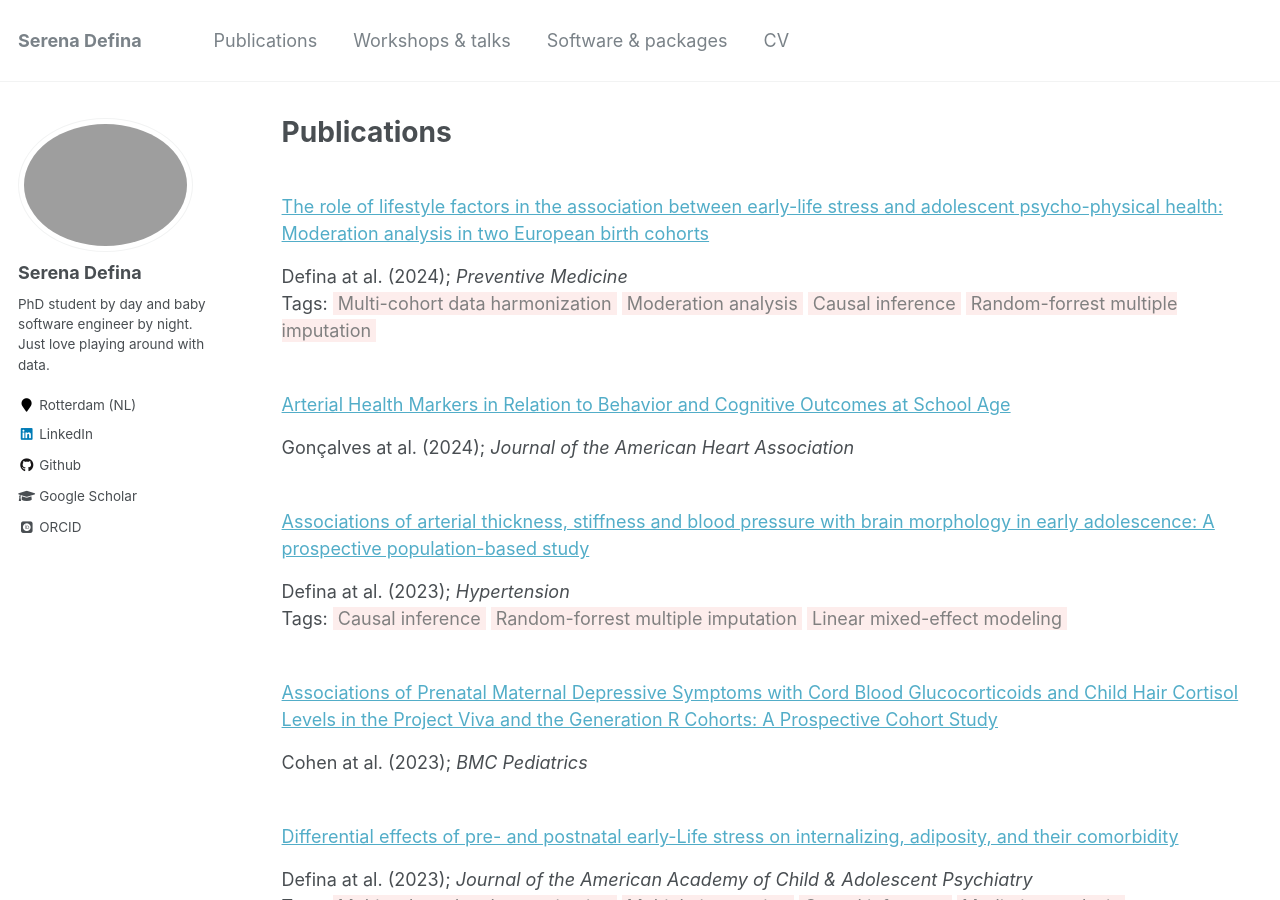
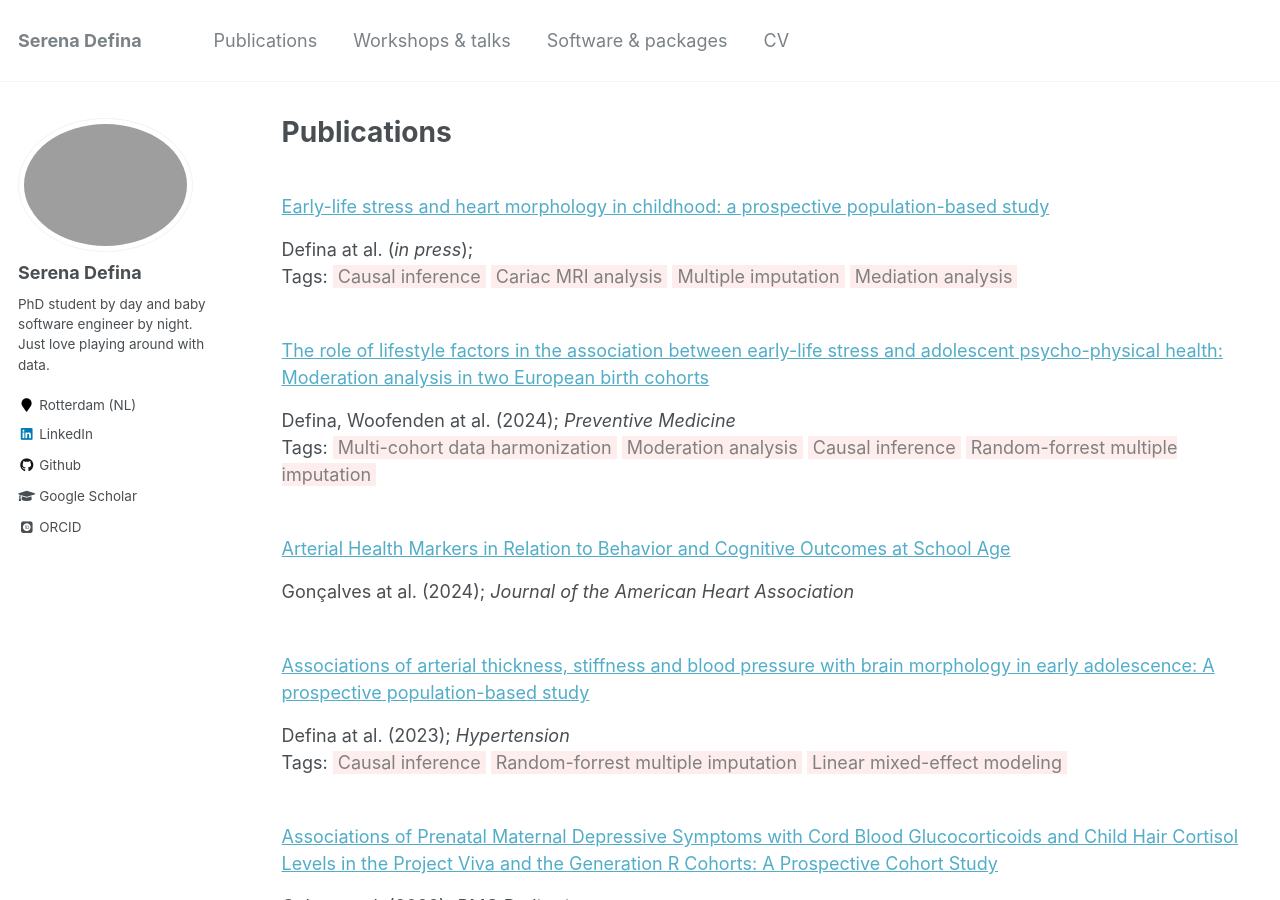
Before and after one commit to SereDef/seredef.github.io, a Jekyll site: the page built from _pages/publications.md, in a window 1280 px wide and 900 px high. Built offline with Jekyll 4.4.1, drawn with Linux system fonts in a browser that asks for light colours; some web fonts are replaced.

Commit message:
add in press pubs

```diff
--- a/_publications/2024-05-01-ELS-by-lifestyle-paper.md
+++ b/_publications/2024-05-01-ELS-by-lifestyle-paper.md
@@ -5,7 +5,7 @@ collection: publications
 permalink: /publication/2024-05-01-ELS-by-lifestyle-paper
 excerpt: ''
 date: 2024-05-01
-venue: 'Defina at al. (2024); <i>Preventive Medicine</i>'
+venue: 'Defina, Woofenden at al. (2024); <i>Preventive Medicine</i>'
 tag_list:
     - Multi-cohort data harmonization
     - Moderation analysis
@@ -20,7 +20,7 @@ Moderation analysis in two European birth cohorts&quot; <i>Preventive Medicine</
 
 Check out this paper's [GitHub repository](https://github.com/SereDef/lifestyle-moderators-project)
 
-**Abstract** \
+**Abstract**
 
 <ins>Objective</ins>:
 Early-life stress (ELS) is an established risk factor for a host of adult mental and physical health problems, including
--- /dev/null
+++ b/_publications/2024-06-01-longitudinal-codev-paper.md
@@ -0,0 +1,25 @@
+---
+title: "Longitudinal co-development of depressive symptoms and cardio-metabolic risk factors from childhood to young
+adulthood"
+collection: publications
+permalink: /publication/2024-06-01-longitudinal-codev-paper
+excerpt: ''
+date: 2024-06-01
+venue: 'Defina at al. (<i>in press</i>); <i>JAMA Psychiatry</i>'
+tag_list:
+    - Random-intercept cross-lag panel model
+    - Generalized cross-lag panel model
+    - Dash web application
+    - Causal inference
+    - Longitudinal data analysis
+paperurl: ''
+citation: '<b>Defina, S.</b>, Cecil, C.A.M.,  Felix, J.F., Walton, E., & Tiemeier, H. (<i>in press</i>) ...
+
+---
+
+Check out this paper's [GitHub repository](https://github.com/SereDef/comorb-longit-project) and interactive
+[web application](https://longit-comorbidity.onrender.com)
+
+**Abstract**
+
+In progress
--- /dev/null
+++ b/_publications/2024-07-01-ELS-cortical-myelin-paper.md
@@ -0,0 +1,22 @@
+---
+title: "Early-life stress exposure and intracortical myelination in childhood: a population-based neuroimaging study"
+collection: publications
+permalink: /publication/2024-07-01-ELS-cortical-myelin-paper
+excerpt: ''
+date: 2024-07-01
+venue: 'Defina, Manzoni at al. (<i>in press</i>); <i></i>'
+tag_list:
+    - Vertex-wise whole-brain analysis
+    - Multiple imputation
+    - Shiny for Python web application
+paperurl: ''
+citation: '<b>Defina, S.</b>, Manzoni, D., Tiemeier, H., Brouwer, R.M., Cecil, C.A.M., & Muetzel R.L. (<i>in press</i>)
+
+---
+
+Check out this paper's [GitHub repository](https://github.com/SereDef/ELS-GWC-project) and interactive
+[web application](https://seredef.shinyapps.io/brainmapp2/)
+
+**Abstract**
+
+In progress
--- /dev/null
+++ b/_publications/2024-07-06-ELS-cardiacMRI-paper.md
@@ -0,0 +1,23 @@
+---
+title: "Early-life stress and heart morphology in childhood: a prospective population-based study"
+collection: publications
+permalink: /publication/2024-07-06-ELS-cardiacMRI-paper
+excerpt: ''
+date: 2024-07-06
+venue: 'Defina at al. (<i>in press</i>); <i></i>'
+tag_list:
+    - Causal inference
+    - Cariac MRI analysis
+    - Multiple imputation
+    - Mediation analysis
+paperurl: ''
+citation: '<b>Defina, S.</b>, Kamphuis, A., Gaillard, R., & Felix, J. F. (<i>in press</i>)'
+
+---
+
+Check out the [GitHub repository](https://github.com/SereDef/ELS-cardiacMRI-project) for this paper.
+
+
+**Abstract**
+
+In progress
```
